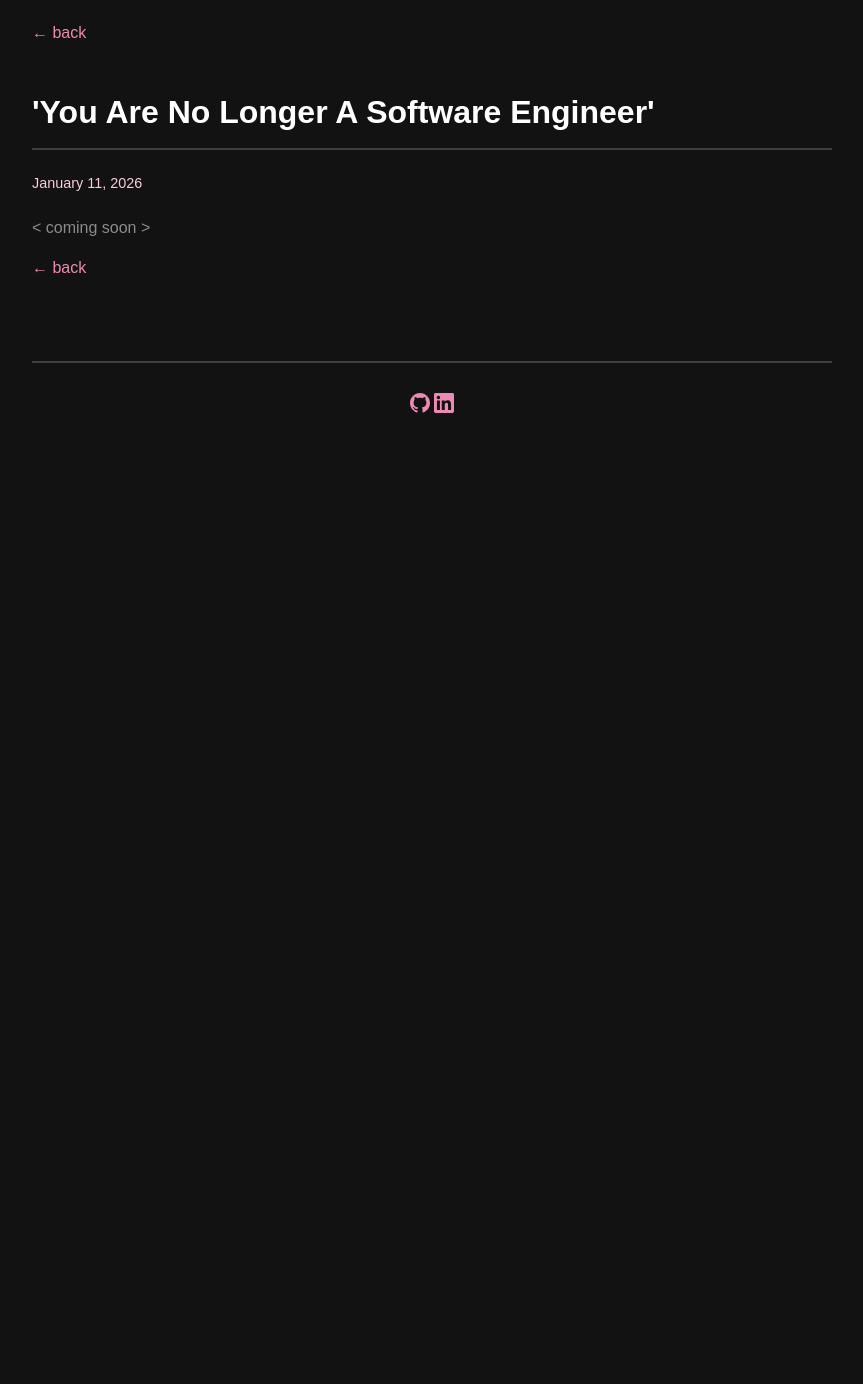
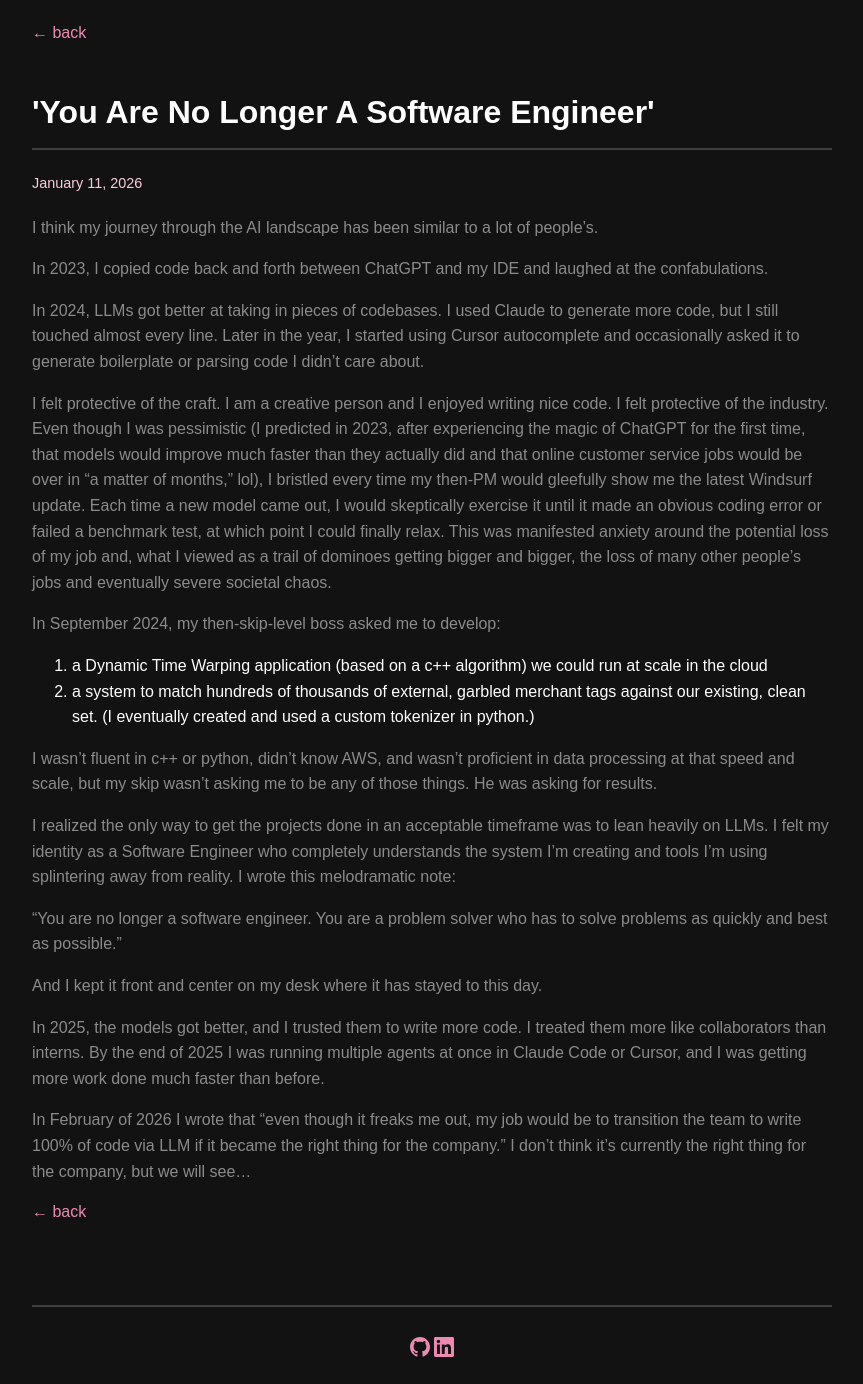
Before and after one commit to superfamousdog/superfamousdog.github.io, a Jekyll site: the page built from _posts/2026-01-11-no-longer-swe.md, in a window 1280 px wide. Shown: the whole page, without its empty margins (208-1071 px from the left). Built offline with Jekyll 4.4.1, drawn with Linux system fonts in a browser that asks for light colours; before the commit the page ends 900 px from its top, so only the background shows below that.

Commit message:
Update 2026-01-11-no-longer-swe.md

```diff
--- a/_posts/2026-01-11-no-longer-swe.md
+++ b/_posts/2026-01-11-no-longer-swe.md
@@ -4,4 +4,26 @@
 date: 2026-01-11
 ---
 
-< coming soon >
+I think my journey through the AI landscape has been similar to a lot of people's.
+
+In 2023, I copied code back and forth between ChatGPT and my IDE and laughed at the confabulations.
+
+In 2024, LLMs got better at taking in pieces of codebases. I used Claude to generate more code, but I still touched almost every line. Later in the year, I started using Cursor autocomplete and occasionally asked it to generate boilerplate or parsing code I didn't care about.
+
+I felt protective of the craft. I am a creative person and I enjoyed writing nice code. I felt protective of the industry. Even though I was pessimistic (I predicted in 2023, after experiencing the magic of ChatGPT for the first time, that models would improve much faster than they actually did and that online customer service jobs would be over in "a matter of months," lol), I bristled every time my then-PM would gleefully show me the latest Windsurf update. Each time a new model came out, I would skeptically exercise it until it made an obvious coding error or failed a benchmark test, at which point I could finally relax. This was manifested anxiety around the potential loss of my job and, what I viewed as a trail of dominoes getting bigger and bigger, the loss of many other people's jobs and eventually severe societal chaos.
+
+In September 2024, my then-skip-level boss asked me to develop:
+1. a Dynamic Time Warping application (based on a c++ algorithm) we could run at scale in the cloud
+2. a system to match hundreds of thousands of external, garbled merchant tags against our existing, clean set. (I eventually created and used a custom tokenizer in python.)
+
+I wasn't fluent in c++ or python, didn't know AWS, and wasn't proficient in data processing at that speed and scale, but my skip wasn't asking me to be any of those things. He was asking for results.
+
+I realized the only way to get the projects done in an acceptable timeframe was to lean heavily on LLMs. I felt my identity as a Software Engineer who completely understands the system I'm creating and tools I'm using splintering away from reality. I wrote this melodramatic note:
+
+"You are no longer a software engineer. You are a problem solver who has to solve problems as quickly and best as possible."
+
+And I kept it front and center on my desk where it has stayed to this day.
+
+In 2025, the models got better, and I trusted them to write more code. I treated them more like collaborators than interns. By the end of 2025 I was running multiple agents at once in Claude Code or Cursor, and I was getting more work done much faster than before.
+
+In February of 2026 I wrote that "even though it freaks me out, my job would be to transition the team to write 100% of code via LLM if it became the right thing for the company." I don't think it's currently the right thing for the company, but we will see...
```
